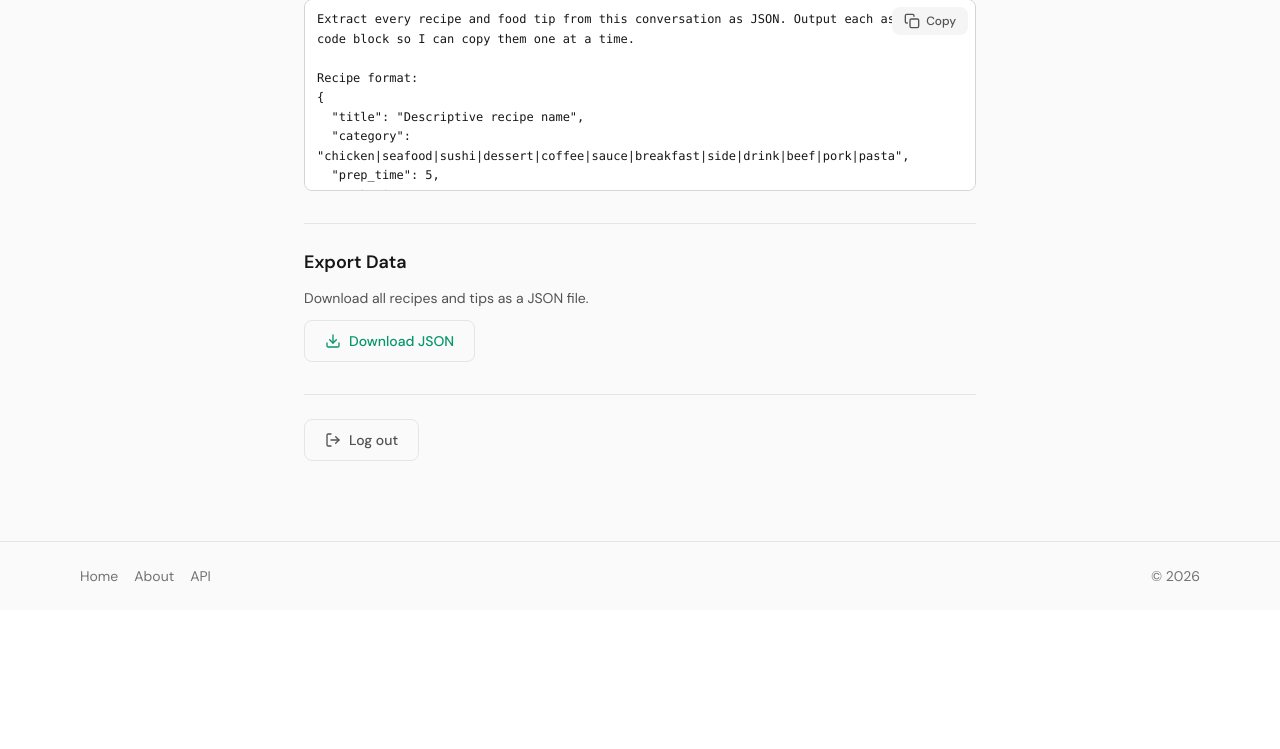
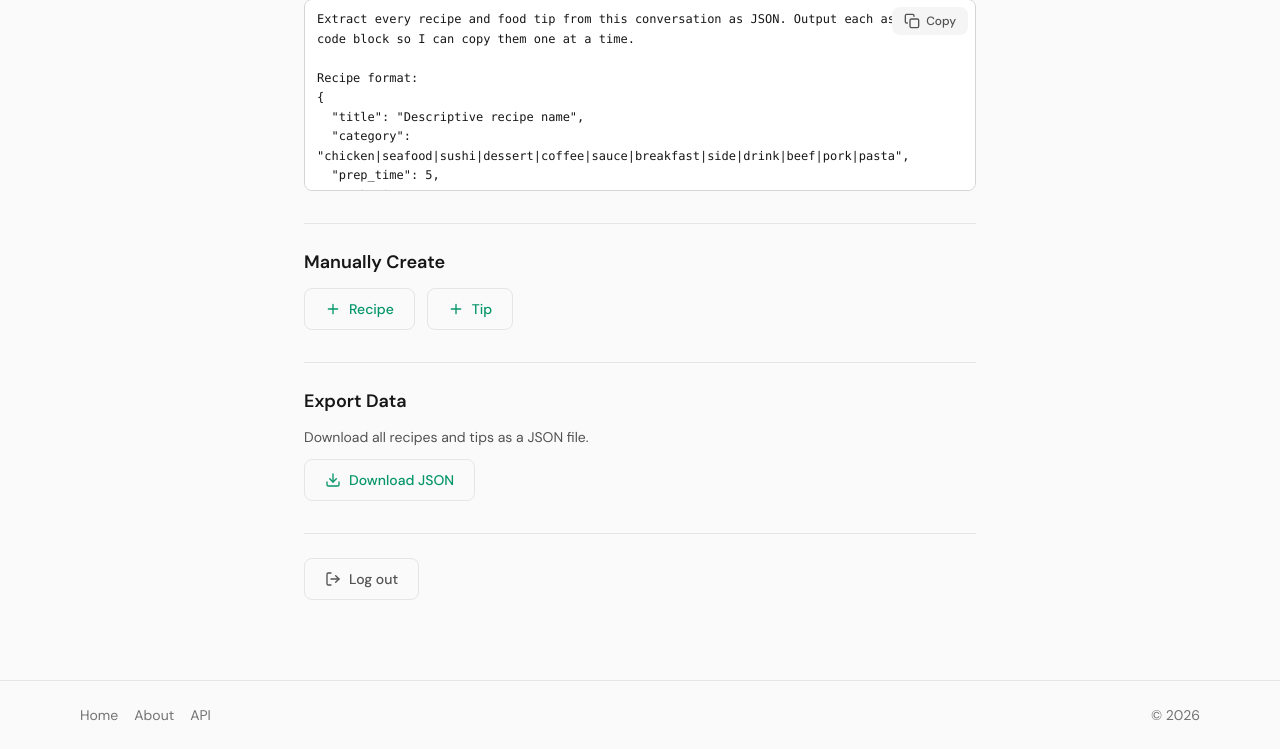
Before and after one commit to dylanhebert/chatty-foods, a Flask app: page /admin in a window 1280 px wide. Shown: the part 508-1257 px from the top of the page. Before the commit the page ends 1090 px from the top, so only its background shows below. Run offline with Flask 3, Linux system fonts and the light colour scheme; the visitor is signed in with stand-in values (Sample User, id 1); some libraries are stand-ins or nearby versions.

Commit message:
Add ability to manually create items from the admin page

```diff
--- a/app.py
+++ b/app.py
@@ -295,6 +295,86 @@ def api_docs():
     return render_template("api.html")
 
 
+# --- Create routes ---
+
+
+@app.route("/recipes/new", methods=["GET", "POST"])
+@require_admin
+@check_csrf
+def new_recipe():
+    if request.method == "GET":
+        all_categories = sorted(r["category"] for r in db.get_recipe_categories())
+        return render_template(
+            "edit_recipe.html",
+            recipe={"title": "", "category": "", "prep_time": 0, "cook_time": 0, "portion_count": "", "notes": "", "source_type": "ai", "source_conversation": "", "highlight": 0},
+            ingredients=[],
+            directions=[],
+            recipe_categories=all_categories,
+            source_types=SOURCE_TYPES,
+            mode="create",
+        )
+
+    data = {
+        "title": request.form.get("title", "").strip(),
+        "category": request.form.get("category", ""),
+        "prep_time": int(request.form.get("prep_time") or 0),
+        "cook_time": int(request.form.get("cook_time") or 0),
+        "portion_count": request.form.get("portion_count", "").strip(),
+        "notes": request.form.get("notes", "").strip(),
+        "source_type": request.form.get("source_type", "ai"),
+        "source_conversation": request.form.get("source_conversation", "").strip(),
+        "highlight": 1 if request.form.get("highlight") else 0,
+    }
+
+    names = request.form.getlist("ingredient_name")
+    amounts = request.form.getlist("ingredient_amount")
+    data["ingredients"] = [
+        {"name": n.strip(), "amount": a.strip()}
+        for n, a in zip(names, amounts) if n.strip()
+    ]
+    data["directions"] = [
+        s.strip() for s in request.form.getlist("direction") if s.strip()
+    ]
+
+    row_id = db.insert_recipe(data)
+    return redirect(url_for("recipe", recipe_id=row_id))
+
+
+@app.route("/tips/new", methods=["GET", "POST"])
+@require_admin
+@check_csrf
+def new_tip():
+    if request.method == "GET":
+        all_categories = sorted(r["category"] for r in db.get_tip_categories())
+        return render_template(
+            "edit_tip.html",
+            tip={"title": "", "category": "", "notes": "", "source_type": "ai", "source_conversation": "", "highlight": 0},
+            items=[],
+            tip_categories=all_categories,
+            source_types=SOURCE_TYPES,
+            mode="create",
+        )
+
+    data = {
+        "title": request.form.get("title", "").strip(),
+        "category": request.form.get("category", ""),
+        "notes": request.form.get("notes", "").strip(),
+        "source_type": request.form.get("source_type", "ai"),
+        "source_conversation": request.form.get("source_conversation", "").strip(),
+        "highlight": 1 if request.form.get("highlight") else 0,
+    }
+
+    names = request.form.getlist("item_name")
+    details = request.form.getlist("item_details")
+    data["items"] = [
+        {"name": n.strip(), "details": d.strip()}
+        for n, d in zip(names, details) if n.strip()
+    ]
+
+    row_id = db.insert_tip(data)
+    return redirect(url_for("tip", tip_id=row_id))
+
+
 # --- Edit routes ---
 
 
--- a/templates/admin.html
+++ b/templates/admin.html
@@ -84,6 +84,23 @@ Rules: skip chit-chat — only extract actionable recipes and tips. Create a new
             </div>
         </section>
 
+        <!-- Create New -->
+        <section class="pt-6 border-t border-gray-200 dark:border-gray-800">
+            <h2 class="text-lg font-semibold mb-3">Manually Create</h2>
+            <div class="flex gap-3">
+                <a href="/recipes/new"
+                    class="inline-flex items-center gap-2 px-5 py-2.5 rounded-lg text-sm font-medium border border-gray-200 dark:border-gray-700 text-emerald-600 dark:text-emerald-400 hover:border-emerald-400 dark:hover:border-emerald-500 transition-colors">
+                    <svg class="w-4 h-4" fill="none" stroke="currentColor" viewBox="0 0 24 24" stroke-width="2" stroke-linecap="round" stroke-linejoin="round"><path d="M12 5v14M5 12h14"/></svg>
+                    Recipe
+                </a>
+                <a href="/tips/new"
+                    class="inline-flex items-center gap-2 px-5 py-2.5 rounded-lg text-sm font-medium border border-gray-200 dark:border-gray-700 text-emerald-600 dark:text-emerald-400 hover:border-emerald-400 dark:hover:border-emerald-500 transition-colors">
+                    <svg class="w-4 h-4" fill="none" stroke="currentColor" viewBox="0 0 24 24" stroke-width="2" stroke-linecap="round" stroke-linejoin="round"><path d="M12 5v14M5 12h14"/></svg>
+                    Tip
+                </a>
+            </div>
+        </section>
+
         <!-- Export -->
         <section class="pt-6 border-t border-gray-200 dark:border-gray-800">
             <h2 class="text-lg font-semibold mb-3">Export Data</h2>
```
Also changed, not shown: templates/edit_recipe.html (+8 -6 lines), templates/edit_tip.html (+8 -6 lines).
